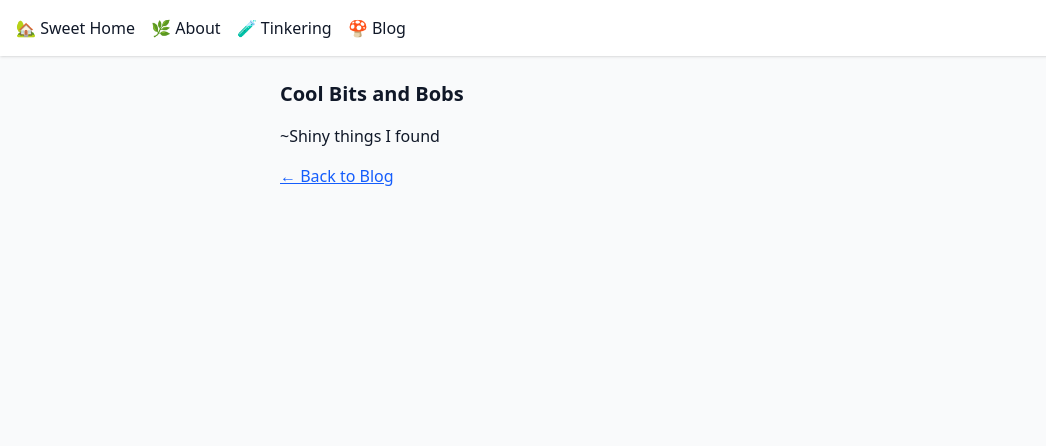
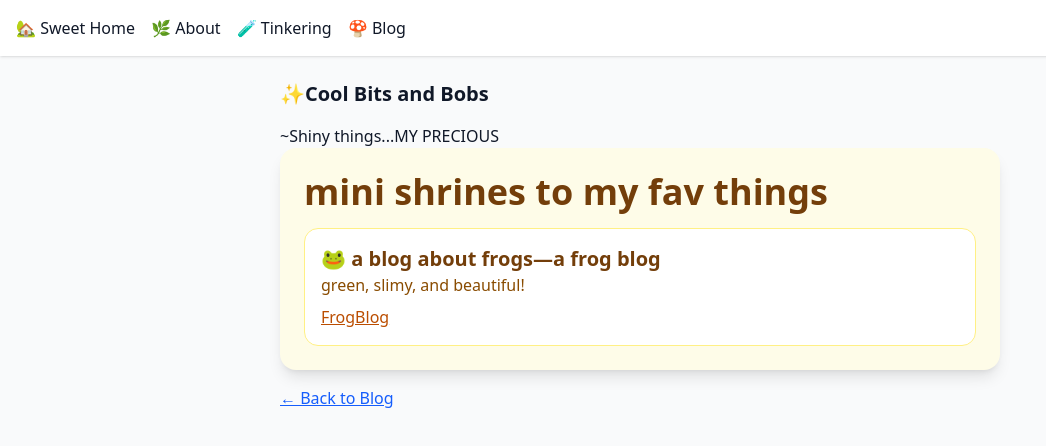
Before and after one commit to Olivetree312/my-resume-site, a Next.js app: page /blog/bits in a window 1280 px wide. Shown: the top 446 px of the page, without its empty margins (0-1046 px from the left). Built offline with nearby package versions, Linux system fonts and the light colour scheme.

Commit message:
added reincarnation blues

```diff
--- a/app/blog/bits/page.tsx
+++ b/app/blog/bits/page.tsx
@@ -3,8 +3,27 @@ import Link from "next/link";
 export default function BitsPage() {
   return (
     <section>
-      <h1 className="text-xl font-bold mb-4">Cool Bits and Bobs</h1>
-      <p>~Shiny things I found</p>
+      <h1 className="text-xl font-bold mb-4">✨Cool Bits and Bobs</h1>
+      <p>~Shiny things...MY PRECIOUS</p>
+
+      <section className="max-w-3xl mx-auto p-6 bg-yellow-50 rounded-2xl shadow-lg">
+        <h1 className="text-4xl font-bold text-yellow-900 mb-4">mini shrines to my fav things</h1>
+        <div className="space-y-6">
+
+          <div className="p-4 bg-white rounded-xl border border-yellow-200">
+            <h2 className="text-xl font-semibold text-yellow-900"> 🐸 a blog about frogs—a frog blog</h2>
+            <p className="text-yellow-800 mb-2">
+            green, slimy, and beautiful!
+            </p>
+            <a
+              href="/frog-blog/"
+              className="text-amber-700 underline hover:text-amber-900"
+            >
+              FrogBlog
+            </a>
+          </div>
+        </div>
+      </section>
 
       <Link href="/blog" className="text-blue-600 underline mt-4 block">
         ← Back to Blog
--- a/app/blog/reads/page.tsx
+++ b/app/blog/reads/page.tsx
@@ -158,6 +158,9 @@ const books = [
     { title: "The House in the Cerulean Sea", author: "TJ Klune", isbn: "9798891642577" ,
       blurb: "tired social worker visits orphanage of magical misfits. hear melts. found family saves the world. a quiet love story."
     },
+    { title: "Reincarnation Blues", author: "Michael Poore", isbn: "9780399178481" ,
+      blurb: "old soul falls in love with Death over thousands of reincarnations. must reach nirvana soon or be tossed into the cosmic shredder."
+    },
   ];
 export default function BlogPage() {
   return (
--- /dev/null
+++ b/public/frog-blog/index.html
@@ -0,0 +1,18 @@
+<!DOCTYPE html>
+<html lang="en">
+<head>
+  <meta charset="UTF-8" />
+  <meta name="viewport" content="width=device-width, initial-scale=1.0" />
+  <title>Froggy Collage</title>
+  <link rel="stylesheet" href="styles.css" />
+</head>
+<body>
+  <main id="collage">
+    <h1>Welcome to Frogtopia 🐸</h1>
+    <div class="interactive-frog" onclick="ribbit()">Click me!</div>
+    <!-- Add more frog elements here -->
+  </main>
+
+  <script src="script.js"></script>
+</body>
+</html>
--- /dev/null
+++ b/public/frog-blog/script.js
@@ -0,0 +1,3 @@
+function ribbit() {
+    alert("Ribbit! 🐸");
+  }
--- /dev/null
+++ b/public/frog-blog/styles.css
@@ -0,0 +1,26 @@
+body {
+    margin: 0;
+    padding: 0;
+    background: #c6f5d8;
+    font-family: 'Comic Sans MS', cursive, sans-serif;
+  }
+
+  main#collage {
+    text-align: center;
+    padding: 2rem;
+  }
+
+  .interactive-frog {
+    display: inline-block;
+    background-color: #a2e2a4;
+    padding: 1rem 2rem;
+    margin: 1rem;
+    border-radius: 12px;
+    cursor: pointer;
+    transition: transform 0.2s ease;
+  }
+
+  .interactive-frog:hover {
+    transform: scale(1.05);
+    background-color: #92d69b;
+  }
```
